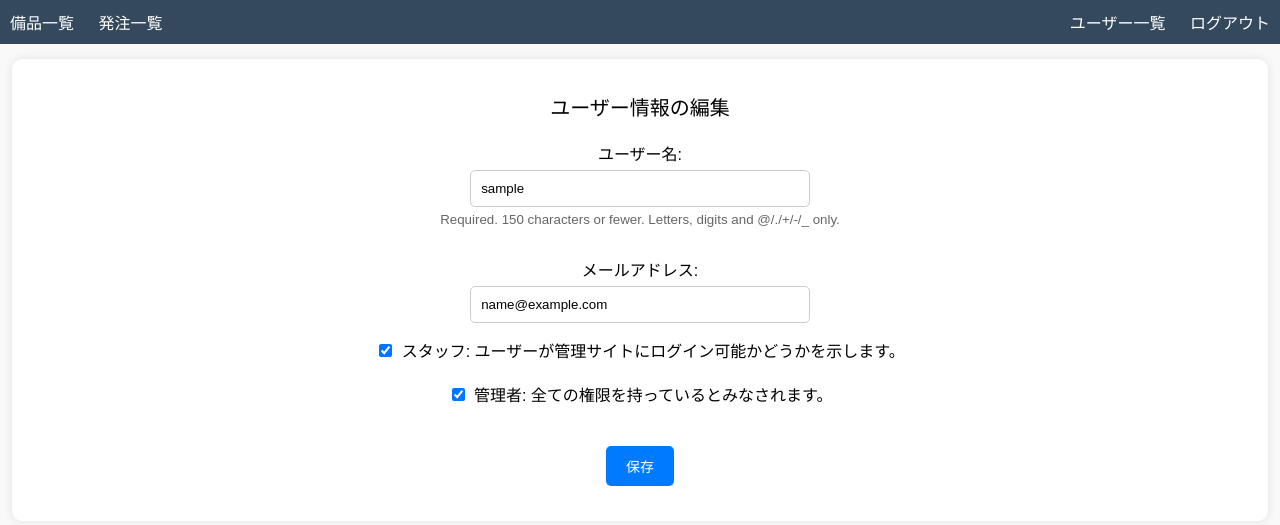
After one commit to tomonoritak/equipment-management-b, a Django app: page /users/useredit/1/ in a window 1280 px wide. The commit adds this page. Shown: the top 525 px of the page. Run offline with Django 4.2, Linux system fonts and the light colour scheme; the visitor is signed in with stand-in values (Sample User, id 1); data comes from the database, SQL or seed files in the repository.

Commit message:
ユーザー一覧と詳細

```diff
--- a/templates/base.html
+++ b/templates/base.html
@@ -44,7 +44,7 @@
         </div>
         <div class="right-menu">
             {% if user.is_authenticated %}
-                <a href="#">ユーザー一覧</a>
+                <a href="{% url 'users:userlist' %}">ユーザー一覧</a>
                 <a href="{% url 'logout' %}" onclick="event.preventDefault(); document.getElementById('logout-form').submit();">ログアウト</a>
                 <form id="logout-form" action="{% url 'logout' %}" method="post" style="display: none;">
                     {% csrf_token %}
--- /dev/null
+++ b/templates/users/useredit.html
@@ -0,0 +1,116 @@
+{% extends "base.html" %}
+{% load static %}
+{% block content %}
+
+<title>ユーザー情報の編集</title>
+<style>
+    body {
+        font-family: Arial, sans-serif;
+    }
+
+    .container {
+        display: flex;
+        justify-content: center;
+        padding-top: 15px;
+    }
+
+    .box {
+        background-color: white;
+        padding: 20px;
+        box-shadow: 0 0 10px rgba(0, 0, 0, 0.1);
+        width: 95%;
+        display: flex;
+        flex-direction: column;
+        align-items: center;
+        border-radius: 10px;
+    }
+
+    .box h1 {
+        text-align: center;
+        font-weight: normal;
+        margin-bottom: 20px;
+        font-size: 20px;
+    }
+
+    .form-group {
+        margin-bottom: 15px;
+        display: flex;
+        justify-content: center; /* 中央寄せ */
+        align-items: center;
+        margin-bottom: 15px;
+        flex-direction: column;
+    }
+
+    .form-group small {
+        color: #666;
+        margin-top: 5px;
+        margin-bottom: 15px;
+    }
+
+    .form-group label {
+        display: block;
+        margin-bottom: 5px;
+    }
+
+    .form-group input[type="text"],
+    .form-group input[type="email"] {
+        padding: 10px;
+        border: 1px solid #ccc;
+        border-radius: 5px;
+        width: 60%;
+    }
+
+    .form-group input[type="checkbox"] {
+        margin-right: 5px;
+    }
+
+    .form-group button {
+        display: block;
+        width: auto;
+        padding: 10px 20px;
+        background-color: #007bff;
+        color: #fff;
+        border: none;
+        border-radius: 5px;
+        cursor: pointer;
+        font-size: 14px;
+        margin: 20px auto 0 auto;
+    }
+
+    .form-group button:hover {
+        background-color: #0056b3;
+    }
+</style>
+
+<body>
+    <div class="container">
+        <div class="box">
+            <h1>ユーザー情報の編集</h1>
+            <form method="POST">
+                {% csrf_token %}
+                <div class="form-group">
+                    <label for="username">ユーザー名:</label>
+                    {{ form.username }}
+                    {% if form.username.help_text %}
+                        <small>{{ form.username.help_text }}</small>
+                    {% endif %}
+                </div>
+                <div class="form-group">
+                    <label for="email">メールアドレス:</label>
+                    {{ form.email }}
+                </div>
+                <div class="form-group">
+                    <label>{{ form.is_staff }} スタッフ: ユーザーが管理サイトにログイン可能かどうかを示します。</label>
+                </div>
+                <div class="form-group">
+                    <label>{{ form.is_superuser }} 管理者: 全ての権限を持っているとみなされます。</label>
+                </div>
+                <div class="form-group">
+                    <button type="submit">保存</button>
+                </div>
+            </form>
+        </div>
+    </div>
+</body>
+
+{% endblock content %}
--- a/templates/posts/userlist.html
+++ b/templates/users/userlist.html
@@ -1,7 +1,9 @@
 <!--ユーザー一覧-->
-{% load static %}
 {% extends "base.html" %}
 {% load static %}
+
+
+
 {% block content %}
 
 <style>
@@ -79,7 +81,7 @@
                      <td>{{ user.email }}</td>
                      <td>{{ user.is_staff }}</td>
                      <td>{{ user.is_superuser }}</td>
-                     <td><a href="#">編集</a></td>
+                     <td><a href="{% url 'users:useredit' user.pk %}">編集</a></td>
                  </tr>
                  {% endfor %}
              </tbody>
--- a/users/urls.py
+++ b/users/urls.py
@@ -1,6 +1,7 @@
 from django.urls import path
 from . import views
 from django.contrib.auth.views import LogoutView
+from .views import UserListView,UserEditView
 
 app_name = "users"
 
@@ -8,4 +9,6 @@ urlpatterns = [
     path('sign_up/', views.SignUpView.as_view(), name='sign_up'),
     path('login/', views.CustomLoginView.as_view(), name='login'),
     path('logout/', LogoutView.as_view(next_page='/'), name='logout'),
+    path('userlist/', UserListView.as_view(), name='userlist'),
+    path('useredit/<int:pk>/', UserEditView.as_view(), name='useredit'),
 ]
--- a/users/views.py
+++ b/users/views.py
@@ -1,7 +1,11 @@
 from django.urls import reverse_lazy
 from django.views import generic
 from .forms import CustomUserCreationForm
+from django.contrib.auth.models import User
 from django.contrib.auth.views import LoginView
+from django.views.generic import ListView,UpdateView
+from django.contrib.auth.mixins import LoginRequiredMixin
+
 
 class CustomLoginView(LoginView):
     template_name = 'users/login.html'
@@ -24,3 +28,17 @@ class SignUpView(generic.CreateView):
         user.save()
 
         return super().form_valid(form)
+
+class UserListView(ListView):
+    model = User
+    template_name = 'users/userlist.html'
+    context_object_name = 'users'
+
+class UserEditView(LoginRequiredMixin, UpdateView):
+    model = User
+    template_name = 'users/useredit.html'
+    fields = ['username', 'email', 'is_staff', 'is_superuser']  # 編集したいフィールドを指定
+    success_url = reverse_lazy('users:userlist')  # 保存後にユーザー一覧にリダイレクト
+
+    def get_object(self, queryset=None):
+        return User.objects.get(pk=self.kwargs['pk'])  # プライマリキーでユーザーを取得
```
Also changed, not shown: config/Msettings.py (renamed from config/Lsettings.py, +18 -16 lines), config/settings.py (+16 -18 lines), templates/posts/useredit.html (deleted, +0 -120 lines).
